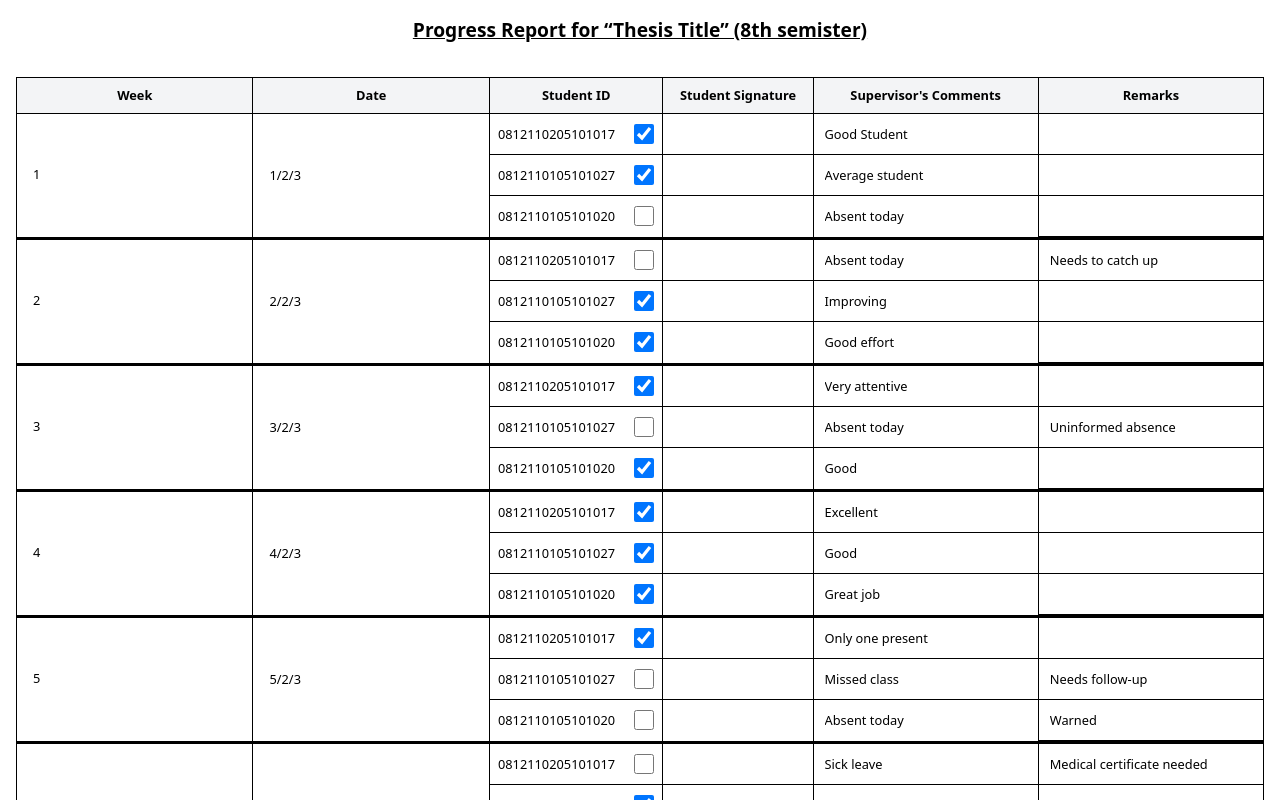
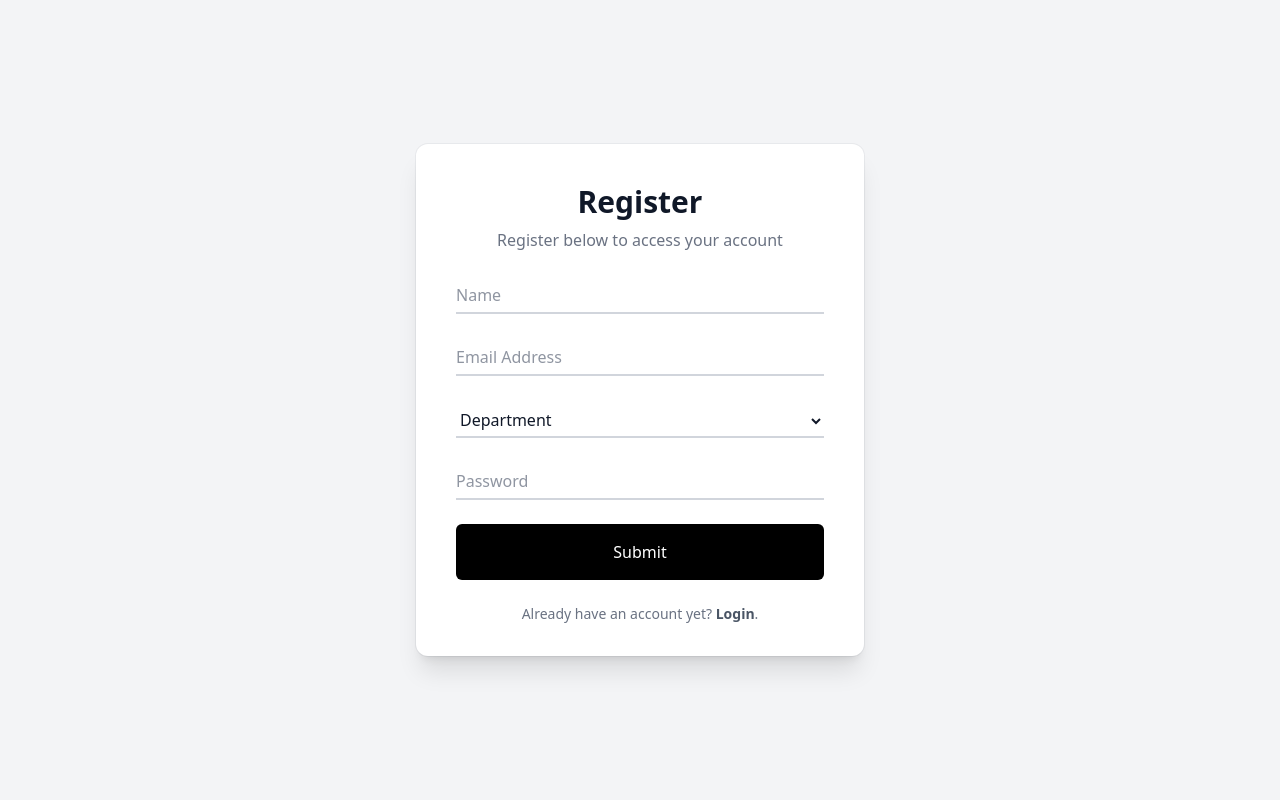
Before and after one commit to irfan-official/ams_software, a React (Vite) app in the folder Frontend/: page /register/teacher in a window 1280 px wide. Shown: the top 800 px of the page. Built offline with nearby package versions, Linux system fonts and the light colour scheme.

Commit message:
update 27/5/2025

```diff
--- /dev/null
+++ b/Frontend/src/SigninTeacher.jsx
@@ -0,0 +1,76 @@
+import React from 'react'
+import { NavLink } from 'react-router-dom'
+
+function SigninTeacher() {
+  return (
+
+
+<div className="w-full min-h-screen flex items-center justify-center bg-slate-100">
+  <div className="relative mx-auto w-full max-w-md bg-white px-6 pt-10 pb-8 shadow-xl ring-1 ring-gray-900/5 sm:rounded-xl sm:px-10">
+  <div className="w-full">
+    <div className="text-center">
+      <h1 className="text-3xl font-semibold text-gray-900">Login</h1>
+      <p className="mt-2 text-gray-500">Login below to access your account</p>
+    </div>
+    <div className="mt-5">
+      <form action="">
+        <div className="relative mt-6">
+          <input
+            type="email"
+            name="email"
+            id="email"
+            placeholder="Email Address"
+            className="peer mt-1 w-full border-b-2 border-gray-300 px-0 py-1 placeholder:text-transparent focus:border-gray-500 focus:outline-none"
+            autoComplete="off"
+          />
+          <label
+            htmlFor="email"
+            className="pointer-events-none absolute top-0 left-0 origin-left -translate-y-1/2 transform text-sm text-gray-800 opacity-75 transition-all duration-100 ease-in-out peer-placeholder-shown:top-1/2 peer-placeholder-shown:text-base peer-placeholder-shown:text-gray-500 peer-focus:top-0 peer-focus:pl-0 peer-focus:text-sm peer-focus:text-gray-800"
+          >
+            Email Address
+          </label>
+        </div>
+        <div className="relative mt-6">
+          <input
+            type="password"
+            name="password"
+            id="password"
+            placeholder="Password"
+            className="peer mt-1 w-full border-b-2 border-gray-300 px-0 py-1 placeholder:text-transparent focus:border-gray-500 focus:outline-none"
+          />
+          <label
+            htmlFor="password"
+            className="pointer-events-none absolute top-0 left-0 origin-left -translate-y-1/2 transform text-sm text-gray-800 opacity-75 transition-all duration-100 ease-in-out peer-placeholder-shown:top-1/2 peer-placeholder-shown:text-base peer-placeholder-shown:text-gray-500 peer-focus:top-0 peer-focus:pl-0 peer-focus:text-sm peer-focus:text-gray-800"
+          >
+            Password
+          </label>
+        </div>
+        <div className="my-6">
+          <button
+            type="submit"
+            className="w-full rounded-md bg-black px-3 py-4 text-white focus:bg-gray-600 focus:outline-none"
+          >
+            Login
+          </button>
+        </div>
+        <p className="text-center text-sm text-gray-500">
+          Don't have an account yet?
+          <NavLink
+            to="/register/teacher"
+            className="font-semibold text-gray-600 hover:underline focus:text-gray-800 focus:outline-none"
+          >
+            {" "}
+            Register
+          </NavLink>
+          .
+        </p>
+      </form>
+    </div>
+  </div>
+</div>
+</div>
+
+  )
+}
+
+export default SigninTeacher
--- /dev/null
+++ b/Frontend/src/SignupTeacher.jsx
@@ -0,0 +1,127 @@
+import React, {useState, useEffect} from 'react'
+import { NavLink } from 'react-router-dom'
+
+function SignupTeacher() {
+
+  const [name, setName] = useState("")
+  const [email, setEmail] = useState("")
+  const [dept, setDept] = useState("")
+  const [password, setPassword] = useState("")
+
+  useEffect(() => {
+
+  }, [])
+
+  return (
+
+<div className="w-full min-h-screen flex items-center justify-center bg-gray-100">
+  <div className="relative mx-auto w-full max-w-md bg-white px-6 pt-10 pb-8 shadow-xl ring-1 ring-gray-900/5 sm:rounded-xl sm:px-10">
+  <div className="w-full">
+    <div className="text-center">
+      <h1 className="text-3xl font-semibold text-gray-900">Register</h1>
+      <p className="mt-2 text-gray-500">Register below to access your account</p>
+    </div>
+    <div className="mt-5">
+      <form action="">
+        <div className="relative mt-6">
+          <input
+          onChange={(e) => setName(e.target.value)}
+          value={name}
+            type="name"
+            name="name"
+            id="name"
+            placeholder="name"
+            className="peer mt-1 w-full border-b-2 border-gray-300 px-0 py-1 placeholder:text-transparent focus:border-gray-500 focus:outline-none"
+          />
+          <label
+            htmlFor="name"
+            className="pointer-events-none absolute top-0 left-0 origin-left -translate-y-1/2 transform text-sm text-gray-800 opacity-75 transition-all duration-100 ease-in-out peer-placeholder-shown:top-1/2 peer-placeholder-shown:text-base peer-placeholder-shown:text-gray-500 peer-focus:top-0 peer-focus:pl-0 peer-focus:text-sm peer-focus:text-gray-800"
+          >
+            Name
+          </label>
+        </div>
+                <div className="relative mt-6">
+          <input
+          onChange={(e) => setEmail(e.target.value)}
+            value={email}
+            type="email"
+            name="email"
+            id="email"
+            placeholder="Email Address"
+            className="peer mt-1 w-full border-b-2 border-gray-300 px-0 py-1 placeholder:text-transparent focus:border-gray-500 focus:outline-none"
+            autoComplete="off"
+          />
+          <label
+            htmlFor="email"
+            className="pointer-events-none absolute top-0 left-0 origin-left -translate-y-1/2 transform text-sm text-gray-800 opacity-75 transition-all duration-100 ease-in-out peer-placeholder-shown:top-1/2 peer-placeholder-shown:text-base peer-placeholder-shown:text-gray-500 peer-focus:top-0 peer-focus:pl-0 peer-focus:text-sm peer-focus:text-gray-800"
+          >
+            Email Address
+          </label>
+        </div>
+<div className="relative mt-6">
+  <select
+    id="dept"
+    name="dept"
+    value={dept}
+    onChange={(e) => setDept(e.target.value)}
+    className="peer mt-1 w-full border-b-2 border-gray-300 bg-transparent px-0 py-1 text-gray-900 focus:border-gray-500 focus:outline-none"
+  >
+    <option value="" disabled className="text-gray-400">
+      Department
+    </option>
+    <option value="CSE">Computer Science and Engineering</option>
+    <option value="EEE">Electrical Engineering</option>
+    <option value="ICE">Information and Communication Engineering</option>
+    <option value="ME">Mechanical Engineering</option>
+    <option value="BBA">Business Administration</option>
+    <option value="ENG">English</option>
+    <option value="LAW">Law</option>
+  </select>
+
+</div>
+
+        <div className="relative mt-6">
+          <input
+          onChange={(e) => setPassword(e.target.value)}
+           value={password}
+            type="password"
+            name="password"
+            id="password"
+            placeholder="Password"
+            className="peer mt-1 w-full border-b-2 border-gray-300 px-0 py-1 placeholder:text-transparent focus:border-gray-500 focus:outline-none"
+          />
+          <label
+            htmlFor="password"
+            className="pointer-events-none absolute top-0 left-0 origin-left -translate-y-1/2 transform text-sm text-gray-800 opacity-75 transition-all duration-100 ease-in-out peer-placeholder-shown:top-1/2 peer-placeholder-shown:text-base peer-placeholder-shown:text-gray-500 peer-focus:top-0 peer-focus:pl-0 peer-focus:text-sm peer-focus:text-gray-800"
+          >
+            Password
+          </label>
+        </div>
+        <div className="my-6">
+          <button
+            type="submit"
+            className="w-full rounded-md bg-black px-3 py-4 text-white focus:bg-gray-600 focus:outline-none"
+          >
+            Submit
+          </button>
+        </div>
+        <p className="text-center text-sm text-gray-500">
+          Already have an account yet?
+          <NavLink
+            to="/login/teacher"
+            className="font-semibold text-gray-600 hover:underline focus:text-gray-800 focus:outline-none"
+          >
+            {" "}
+            Login
+          </NavLink>
+          .
+        </p>
+      </form>
+    </div>
+  </div>
+</div>
+</div>
+  )
+}
+
+export default SignupTeacher
--- a/Frontend/src/main.jsx
+++ b/Frontend/src/main.jsx
@@ -6,6 +6,8 @@ import "./index.css";
 import App from "./App.jsx";
 import Report from "./Report.jsx";
 import Create from "./Create.jsx";
+import SigninTeacher from "./SigninTeacher.jsx";
+import SignupTeacher from "./SignupTeacher.jsx"
 
 createRoot(document.getElementById("root")).render(
   <StrictMode>
@@ -17,9 +19,9 @@ createRoot(document.getElementById("root")).render(
         <Route path="/all/group" element={<App />} />
         <Route path="/create/group" element={<Create />} />
         <Route path="/extend/group" element={<Create />} />
-        <Route path="/login/teacher" element={<App />} />
+        <Route path="/login/teacher" element={< SigninTeacher/>} />
         <Route path="/login/student" element={<App />} />
-        <Route path="/register/teacher" element={<App />} />
+        <Route path="/register/teacher" element={<SignupTeacher />} />
         <Route path="/register/student" element={<App />} />
       </Routes>
     </BrowserRouter>
```
